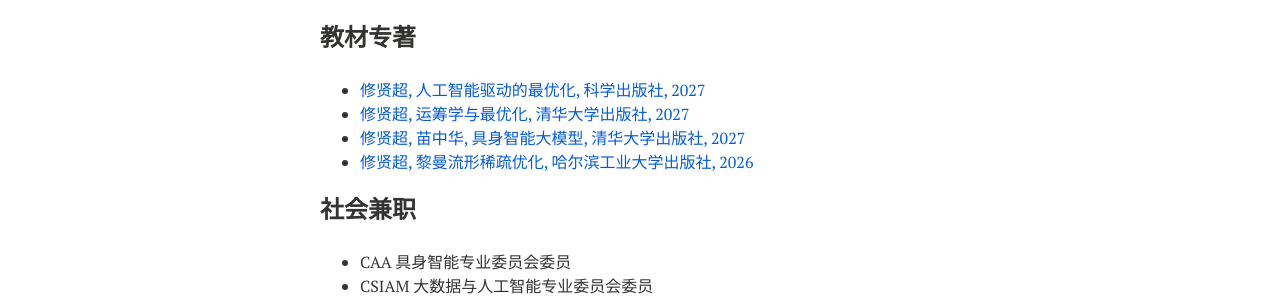
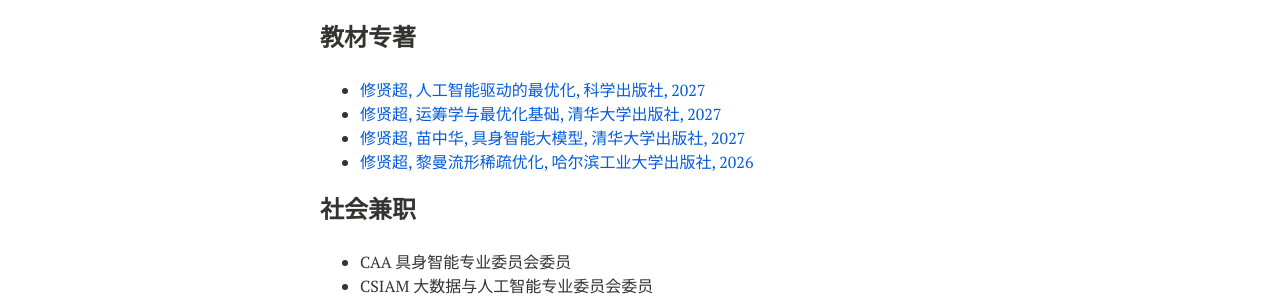
Before and after one commit to xianchaoxiu/xianchaoxiu.github.io, a Jekyll site: the page built from chinese/index.md, in a window 1280 px wide. Shown: the part 471-767 px from the top of the page. Built offline with Jekyll 4.4.1, drawn with Linux system fonts in a browser that asks for light colours; nearby versions of some CDN libraries.

Commit message:
Update index.md

```diff
--- a/chinese/index.md
+++ b/chinese/index.md
@@ -24,7 +24,7 @@ share: false
 
 ### 教材专著
 * <a href="https://xianchaoxiu.github.io/chinese/book/AIOPT/" class="textlink" target="_blank"> 修贤超, 人工智能驱动的最优化, 科学出版社, 2027   </a> <br>
-* <a href="https://xianchaoxiu.github.io/chinese/book/OROPT/" class="textlink" target="_blank"> 修贤超, 运筹学与最优化, 清华大学出版社, 2027  </a> <br>
+* <a href="https://xianchaoxiu.github.io/chinese/book/OROPT/" class="textlink" target="_blank"> 修贤超, 运筹学与最优化基础, 清华大学出版社, 2027  </a> <br>
 * <a href="https://xianchaoxiu.github.io/chinese/book/VLA/" class="textlink" target="_blank"> 修贤超, 苗中华, 具身智能大模型, 清华大学出版社, 2027  </a> <br>
 * <a href="https://xianchaoxiu.github.io/chinese/book/OPT/" class="textlink" target="_blank"> 修贤超, 黎曼流形稀疏优化, 哈尔滨工业大学出版社, 2026 </a> <br>
 
```
